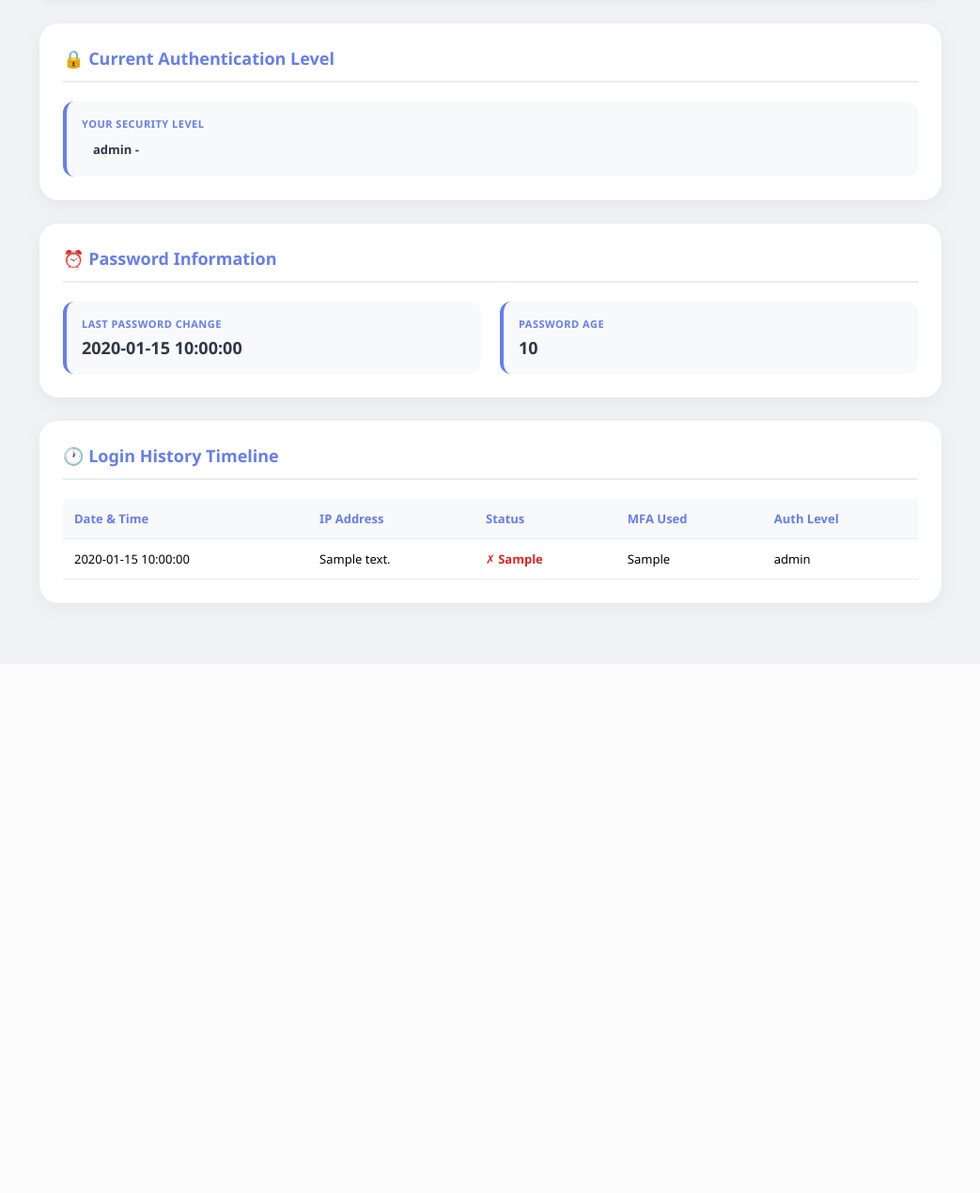
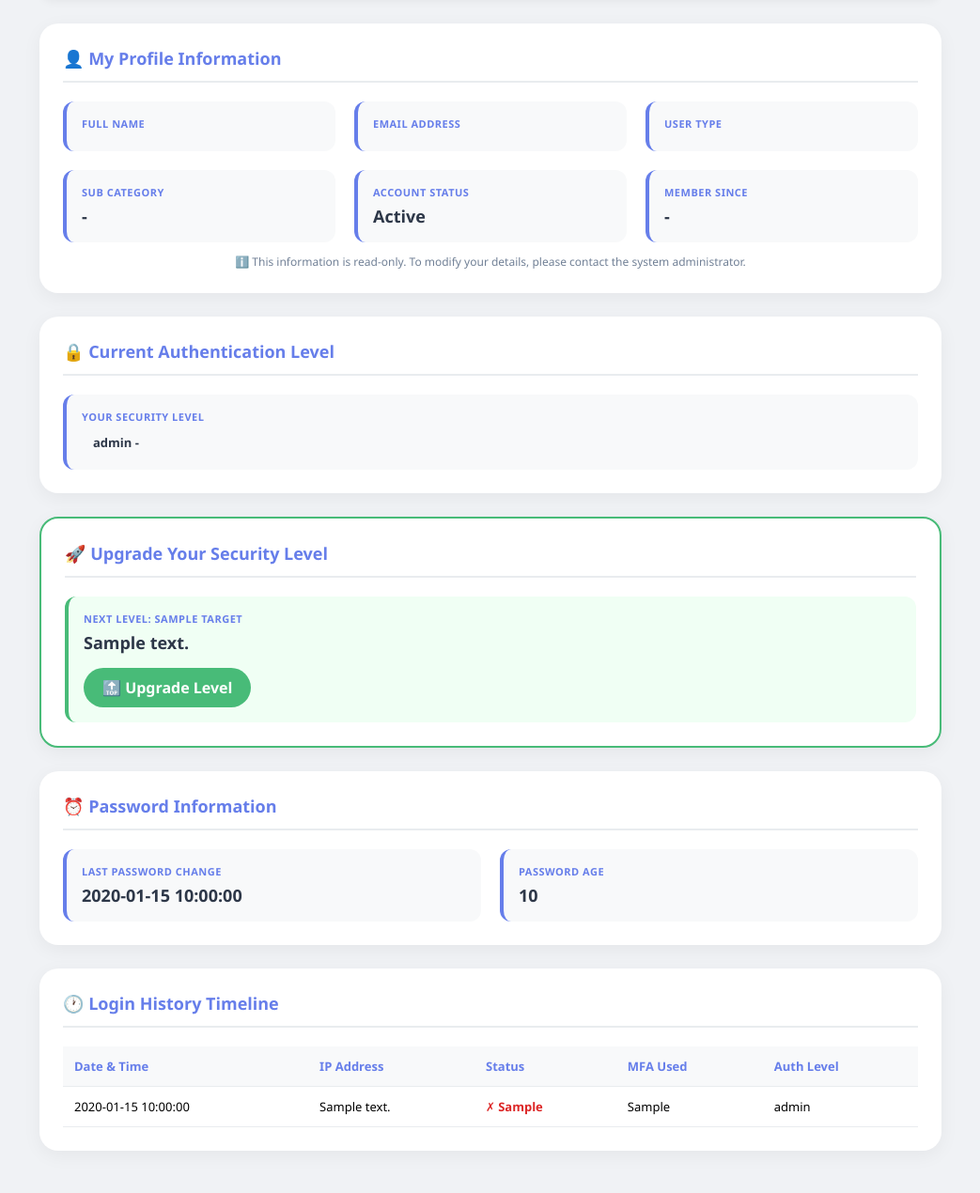
Before and after one commit to NourHane018/IDENTITY1, a Flask app: template identity-main/identity-main/identity_system/templates/auth_security_dashboard.html in a window 1280 px wide. Shown: the part 93-1363 px from the top of the page at 94% size, without its empty margins (118-1161 px from the left). Before the commit the page ends 750 px from the top, so only its background shows below. Run offline with Flask 3, Linux system fonts and the light colour scheme; the template is opened without the code that fills it: most values are stand-ins (such as "Sample title", 1, 10 or a date in 2020).

Commit message:
update all

```diff
--- a/identity-main/identity-main/identity_system/app.py
+++ b/identity-main/identity-main/identity_system/app.py
@@ -1,4 +1,4 @@
-# app.py - University Identity & Access Management System (Final Clean Version)
+# app.py - University Identity & Access Management System (Final Corrected)
 import sqlite3
 from datetime import datetime, timedelta
 import os, re, secrets, random, string, json, base64, io, smtplib
@@ -30,7 +30,7 @@
     OTP_RATE_LIMIT = 5
     OTP_RESEND_COOLDOWN = 60
     OTP_MAX_ATTEMPTS = 5
-    TOTP_TIME_STEP = 30        # Fixed to 30 seconds for Google Authenticator compatibility
+    TOTP_TIME_STEP = 30
     TOTP_DIGITS = 6
     TOTP_BACKUP_CODES_COUNT = 10
     RESET_TOKEN_VALIDITY = 60
@@ -328,6 +328,9 @@
     return ''.join(random.choices(chars, k=12))
 
 def is_valid_transition(current, new, changed_at=None):
+    # Treat None as 'Pending'
+    if current is None:
+        current = 'Pending'
     if current == new:
         return True
     if current not in IDConfig.VALID_TRANSITIONS or new not in IDConfig.VALID_TRANSITIONS[current]:
@@ -511,16 +514,21 @@
     conn.commit()
     conn.close()
 
+# ======================== LEVEL MANAGEMENT ========================
 def get_user_auth_level(user_type, sub_category):
+    """Default level as per specification table"""
     if user_type == 'IT Admin':
-        return 'L2'   # Will be upgraded after MFA setup
+        return 'L2'   # IT Admin starts at L2, upgrades to L4 after MFA setup
     if user_type in ['Faculty', 'Admin Staff', 'Staff', 'Researcher']:
         return 'L2'
-    if user_type == 'Student' and sub_category == 'International/Exchange':
-        return 'L2'
+    if user_type == 'Student':
+        return 'L2' if sub_category == 'International/Exchange' else 'L1'
+    if user_type == 'Contractor':
+        return 'L1'
     return 'L1'
 
 def get_effective_auth_level(person_id):
+    """Actual level based on enabled MFA methods and special flags"""
     with get_db_connection('auth.db') as conn_auth, get_db_connection() as conn_main:
         user = conn_main.execute("SELECT type, sub_category, is_department_head, is_hr_payroll, contract_expiry_date FROM People WHERE id=?", (person_id,)).fetchone()
         if not user:
@@ -533,27 +541,20 @@
         has_email_otp = 'email_otp' in mfa_types
         has_security = conn_auth.execute("SELECT COUNT(*) FROM SecurityQuestions WHERE person_id=?", (person_id,)).fetchone()[0] >= 2
 
-        # Check contract expiry for contractors
+        # Contractor expiry check
         if user_type == 'Contractor' and contract_expiry:
-            expiry_date = datetime.fromisoformat(contract_expiry)
-            if datetime.now() > expiry_date:
+            if datetime.now() > datetime.fromisoformat(contract_expiry):
                 return 'L1'
 
-        # IT Admin
+        # IT Admin: L4 only if both TOTP and security questions are set
         if user_type == 'IT Admin':
-            if has_totp and has_security:
-                return 'L4'
-            else:
-                return 'L2'
+            return 'L4' if (has_totp and has_security) else 'L2'
 
         # Faculty, Admin Staff, Researchers
         if user_type in ['Faculty', 'Admin Staff', 'Staff', 'Researcher']:
             mandatory_l3 = (user_type == 'Faculty' and is_dept_head) or (user_type in ['Admin Staff', 'Staff'] and is_hr)
             if mandatory_l3:
-                if has_totp:
-                    return 'L3'
-                else:
-                    return 'L2'
+                return 'L3' if has_totp else 'L2'
             else:
                 if has_totp and has_security:
                     return 'L4'
@@ -567,19 +568,55 @@
             if sub_cat == 'International/Exchange':
                 return 'L2'
             else:
-                if has_email_otp:
-                    return 'L2'
-                else:
-                    return 'L1'
+                return 'L2' if has_email_otp else 'L1'
 
         # Contractors
         if user_type == 'Contractor':
-            if has_email_otp:
-                return 'L2'
-            else:
-                return 'L1'
+            return 'L2' if has_email_otp else 'L1'
 
         return 'L1'
+
+def get_next_upgrade_target(person_id):
+    """Determine next possible upgrade level and required MFA method"""
+    with get_db_connection() as conn:
+        user = conn.execute("SELECT type, sub_category, is_department_head, is_hr_payroll FROM People WHERE id=?", (person_id,)).fetchone()
+        if not user:
+            return None
+        user_type, sub_cat, is_dept_head, is_hr = user
+
+    current = get_effective_auth_level(person_id)
+
+    # IT Admin: from L2 to L4 requires both TOTP and security questions
+    if user_type == 'IT Admin':
+        if current == 'L2':
+            return {'target': 'L4', 'required_mfa': 'totp_and_security',
+                    'message': 'Set up TOTP and Security Questions to reach L4 (Critical security)'}
+        elif current == 'L3':   # has TOTP but no security
+            return {'target': 'L4', 'required_mfa': 'security_question',
+                    'message': 'Set up Security Questions to reach L4'}
+        return None
+
+    # Students (non-international)
+    if user_type == 'Student' and sub_cat != 'International/Exchange':
+        if current == 'L1':
+            return {'target': 'L2', 'required_mfa': 'email_otp',
+                    'message': 'Enable Email OTP to upgrade to L2'}
+
+    # Faculty, Admin Staff, Researchers
+    if user_type in ['Faculty', 'Admin Staff', 'Staff', 'Researcher']:
+        if current == 'L2':
+            return {'target': 'L3', 'required_mfa': 'totp',
+                    'message': 'Enable TOTP to upgrade to L3'}
+        elif current == 'L3':
+            return {'target': 'L4', 'required_mfa': 'security_question',
+                    'message': 'Set up Security Questions to upgrade to L4'}
+
+    # Contractors
+    if user_type == 'Contractor' and current == 'L1':
+        return {'target': 'L2', 'required_mfa': 'email_otp',
+                'message': 'Enable Email OTP to upgrade to L2'}
+
+    return None
 
 def upgrade_auth_level_if_needed(person_id):
     new_level = get_effective_auth_level(person_id)
@@ -673,12 +710,10 @@
             'is_department_head', 'is_hr_payroll', 'contract_expiry_date'
         ]
         values = [uid] + [data.get(field) for field in fields[1:]]
-        # Convert checkbox values to 0/1
         if 'is_department_head' in data:
             values[fields.index('is_department_head')] = 1 if data.get('is_department_head') == 'on' else 0
         if 'is_hr_payroll' in data:
             values[fields.index('is_hr_payroll')] = 1 if data.get('is_hr_payroll') == 'on' else 0
-        # Set status_changed_at
         values[fields.index('status_changed_at')] = now
         placeholders = ','.join(['?']*len(fields))
         conn.execute(f"INSERT INTO People ({','.join(fields)}) VALUES ({placeholders})", values)
@@ -729,7 +764,6 @@
                 conn.close()
                 return render_template("edit.html", person=person, error=f"Invalid status transition from {person['status']} to {new_status}")
             conn.execute("UPDATE People SET status=?, status_changed_at=? WHERE id=?", (new_status, datetime.now().isoformat(), uid))
-        # Update other fields (excluding immutable ones)
         for key in person.keys():
             if key not in ['id', 'status', 'status_changed_at', 'created_at'] and key in request.form:
                 new_val = request.form.get(key)
@@ -805,10 +839,9 @@
                 return render_template("auth_login.html")
             pid, email, fname, lname, utype, subcat, is_dept_head, is_hr, contract_expiry = person
 
-            # Check contractor expiry
+            # Contractor expiry check
             if utype == 'Contractor' and contract_expiry:
-                expiry_date = datetime.fromisoformat(contract_expiry)
-                if datetime.now() > expiry_date:
+                if datetime.now() > datetime.fromisoformat(contract_expiry):
                     flash("Your contract has expired. Please contact administration.", "error")
                     return render_template("auth_login.html")
 
@@ -828,13 +861,30 @@
             auth_level = auth[1]
             first_login = auth[2]
 
+            # ---------- MANDATORY LEVEL ENFORCEMENT (Per Table) ----------
+            # 1. International students must have L2 (email_otp)
+            if utype == 'Student' and subcat == 'International/Exchange':
+                has_otp = conn_auth.execute("SELECT COUNT(*) FROM MFASecrets WHERE person_id=? AND method_type='email_otp' AND verified=1", (pid,)).fetchone()[0] > 0
+                if not has_otp:
+                    flash("International students must enable Email OTP (L2). Please set up MFA.", "warning")
+                    session['temp_person_id'] = pid
+                    return redirect(url_for('auth_setup_mfa', method='otp'))
+            # 2. Department heads and HR/payroll staff must have L3 (TOTP)
+            if (utype == 'Faculty' and is_dept_head) or (utype in ['Admin Staff', 'Staff'] and is_hr):
+                has_totp = conn_auth.execute("SELECT COUNT(*) FROM MFASecrets WHERE person_id=? AND method_type='totp' AND verified=1", (pid,)).fetchone()[0] > 0
+                if not has_totp:
+                    flash("Department heads / HR staff must enable TOTP (L3). Please set up MFA.", "warning")
+                    session['temp_person_id'] = pid
+                    return redirect(url_for('auth_setup_mfa', method='totp'))
+
+            # Determine required MFA level
             required_level = get_effective_auth_level(pid)
             if required_level != 'L1':
                 session['mfa_person_id'] = pid
                 session['mfa_email'] = email
                 session['mfa_auth_level'] = auth_level
                 session['mfa_first_login'] = first_login
-                methods = AuthConfig.AUTH_LEVELS[required_level]['methods'][1:]
+                methods = AuthConfig.AUTH_LEVELS[required_level]['methods'][1:]  # exclude password
                 session['mfa_required_methods'] = methods
                 session['mfa_completed_steps'] = []
                 if 'email_otp' in methods:
@@ -843,6 +893,7 @@
                     send_email(email, "Your OTP code", f"Code: {otp} (valid {AuthConfig.OTP_VALIDITY} minutes)")
                 return redirect(url_for('auth_mfa'))
 
+            # No MFA required (L1) – proceed with session
             sess_id = create_session(pid, auth_level, ip, ua, remember)
             log_authentication_event(pid, sess_id, ip, True, None, "No", auth_level)
             if first_login:
@@ -1041,22 +1092,45 @@
     sess = validate_session(sid)
     pid = sess[2]
     with get_db_connection() as conn_main, get_db_connection('auth.db') as conn_auth:
-        user = conn_main.execute("SELECT first_name, last_name, email, type FROM People WHERE id=?", (pid,)).fetchone()
+        user = conn_main.execute("SELECT first_name, last_name, email, type, sub_category, status, created_at FROM People WHERE id=?", (pid,)).fetchone()
         auth_info = conn_auth.execute("SELECT auth_level, password_changed_at, first_login, mfa_enabled FROM AuthUsers WHERE person_id=?", (pid,)).fetchone()
         mfa_methods = conn_auth.execute("SELECT method_type, verified FROM MFASecrets WHERE person_id=?", (pid,)).fetchall()
         history = conn_auth.execute("SELECT login_time, ip_address, success, failure_reason, mfa_used, auth_level_used FROM LoginHistory WHERE person_id=? ORDER BY login_time DESC LIMIT 20", (pid,)).fetchall()
-    return render_template("auth_security_dashboard.html", user=user, auth_info=auth_info, mfa_methods=mfa_methods, history=history)
+    # Calculate password age
+    password_age = None
+    if auth_info and auth_info['password_changed_at']:
+        last_change = datetime.fromisoformat(auth_info['password_changed_at'])
+        days_diff = (datetime.now() - last_change).days
+        if days_diff == 0:
+            password_age = "Today"
+        elif days_diff == 1:
+            password_age = "1 day ago"
+        else:
+            password_age = f"{days_diff} days ago"
+    upgrade_target = get_next_upgrade_target(pid)
+    user_type = user['type'] if user else None
+    return render_template("auth_security_dashboard.html", user=user, auth_info=auth_info, mfa_methods=mfa_methods, history=history,user_type=user_type, password_age=password_age,upgrade_target=upgrade_target)
 @app.route('/auth/setup_mfa', methods=['GET','POST'])
 @auth_required
 def auth_setup_mfa():
     sid = request.cookies.get('session_id')
     pid = validate_session(sid)[2]
     force = session.pop('force_mfa_setup', False)
-
-    # جلب نوع المستخدم من قاعدة البيانات
     with get_db_connection() as conn_main:
         user = conn_main.execute("SELECT type FROM People WHERE id=?", (pid,)).fetchone()
         user_type = user[0] if user else None
+    preselected = request.args.get('method')
+
+    # NEW: Auto-enable Email OTP if requested via URL parameter
+    if request.method == 'GET' and preselected == 'otp':
+        conn = get_db_connection('auth.db')
+        conn.execute("INSERT INTO MFASecrets (person_id, method_type, secret, verified, created_at) VALUES (?,?,?,1,?)",
+                     (pid, 'email_otp', 'no_secret_needed', datetime.now().isoformat()))
+        conn.commit()
+        conn.close()
+        upgrade_auth_level_if_needed(pid)
+        flash("Email OTP has been enabled. Your security level has been upgraded to L2.", "success")
+        return redirect(url_for('auth_security_dashboard'))
 
     if request.method == 'POST':
         method = request.form.get('method')
@@ -1081,8 +1155,44 @@
             return render_template("auth_setup_totp.html", secret=secret, qr_code=qr_code, force=force)
         elif method == 'security_question':
             return render_template("auth_setup_security.html", questions=AuthConfig.SECURITY_QUESTIONS, force=force)
+        elif method == 'otp':
+            # This case is for POST from a possible form (though we now auto-handle GET)
+            conn = get_db_connection('auth.db')
+            conn.execute("INSERT INTO MFASecrets (person_id, method_type, secret, verified, created_at) VALUES (?,?,?,1,?)",
+                         (pid, 'email_otp', 'no_secret_needed', datetime.now().isoformat()))
+            conn.commit()
+            conn.close()
+            upgrade_auth_level_if_needed(pid)
+            flash("Email OTP has been enabled. Your level has been upgraded if possible.", "success")
+            return redirect(url_for('auth_security_dashboard'))
+    return render_template("auth_setup_mfa.html", force=force, user_type=user_type, preselected=preselected)
+@app.route('/auth/upgrade_level')
+@auth_required
+def upgrade_level():
+    """Redirect user to setup the required MFA method for next level"""
+    sid = request.cookies.get('session_id')
+    sess = validate_session(sid)
+    pid = sess[2]
+    upgrade = get_next_upgrade_target(pid)
+    if not upgrade:
+        flash("You are already at the maximum allowed level.", "info")
+        return redirect(url_for('auth_security_dashboard'))
+    target = upgrade['target']
+    required = upgrade['required_mfa']
+    flash(f"To upgrade to {target}, please set up {required.upper()}.", "warning")
 
-    return render_template("auth_setup_mfa.html", force=force, user_type=user_type)
+    # Handle special case for IT Admin requiring both TOTP and security questions
+    if required == 'totp_and_security':
+        # Redirect to TOTP setup, after which we will automatically redirect to security questions
+        session['upgrade_to_l4'] = True
+        return redirect(url_for('auth_setup_mfa', method='totp'))
+    elif required == 'email_otp':
+        return redirect(url_for('auth_setup_mfa', method='otp'))
+    elif required == 'totp':
+        return redirect(url_for('auth_setup_mfa', method='totp'))
+    elif required == 'security_question':
+        return redirect(url_for('auth_setup_mfa', method='security_question'))
+    return redirect(url_for('auth_security_dashboard'))
 
 @app.route('/auth/verify_totp', methods=['POST'])
 @auth_required
@@ -1103,7 +1213,8 @@
         conn.commit()
         new_level = upgrade_auth_level_if_needed(pid)
         conn.close()
-        if force:
+        # If this upgrade is part of IT Admin's path to L4, redirect to security questions
+        if session.pop('upgrade_to_l4', False) or force:
             return redirect(url_for('auth_setup_mfa', method='security_question', force=True))
         return render_template("auth_backup_codes.html", backup_codes=backup, new_level=new_level)
     conn.close()
@@ -1175,9 +1286,9 @@
 # ======================== RUN ========================
 if __name__ == "__main__":
     init_dbs()
-    print("="*70)
+    print("=" * 70)
     print("University Identity & Access Management System")
     print("Running at http://127.0.0.1:5000")
     print("Admin login required for some features (IT Admin type)")
-    print("="*70)
+    print("=" * 70)
     app.run(debug=True, host="0.0.0.0", port=5000)
--- a/identity-main/identity-main/identity_system/templates/auth_security_dashboard.html
+++ b/identity-main/identity-main/identity_system/templates/auth_security_dashboard.html
@@ -114,6 +114,21 @@
         .level-L3 { background: #fed7aa; color: #9c4221; }
         .level-L4 { background: #fed7d7; color: #c53030; }
 
+        .btn-upgrade {
+            background: #48bb78;
+            color: white;
+            padding: 10px 20px;
+            border-radius: 40px;
+            text-decoration: none;
+            display: inline-block;
+            font-weight: bold;
+            transition: 0.2s;
+        }
+        .btn-upgrade:hover {
+            background: #38a169;
+            transform: translateY(-2px);
+        }
+
         .table-container {
             overflow-x: auto;
         }
@@ -179,7 +194,41 @@
             </div>
         </div>
 
-        <!-- Current Authentication Level -->
+        <!-- 👤 My Profile Information (Read-Only) -->
+        <div class="card">
+            <h2>👤 My Profile Information</h2>
+            <div class="info-grid">
+                <div class="info-item">
+                    <div class="info-label">Full Name</div>
+                    <div class="info-value">{{ user.first_name }} {{ user.last_name }}</div>
+                </div>
+                <div class="info-item">
+                    <div class="info-label">Email Address</div>
+                    <div class="info-value">{{ user.email }}</div>
+                </div>
+                <div class="info-item">
+                    <div class="info-label">User Type</div>
+                    <div class="info-value">{{ user.type }}</div>
+                </div>
+                <div class="info-item">
+                    <div class="info-label">Sub Category</div>
+                    <div class="info-value">{{ user.sub_category if user.sub_category else '-' }}</div>
+                </div>
+                <div class="info-item">
+                    <div class="info-label">Account Status</div>
+                    <div class="info-value">{{ user.status if user.status else 'Active' }}</div>
+                </div>
+                <div class="info-item">
+                    <div class="info-label">Member Since</div>
+                    <div class="info-value">{{ user.created_at[:10] if user.created_at else '-' }}</div>
+                </div>
+            </div>
+            <div style="font-size: 12px; color: #718096; margin-top: 12px; text-align: center;">
+                ℹ️ This information is read-only. To modify your details, please contact the system administrator.
+            </div>
+        </div>
+
+        <!-- 🔒 Current Authentication Level -->
         <div class="card">
             <h2>🔒 Current Authentication Level</h2>
             <div class="info-grid">
@@ -199,7 +248,21 @@
             </div>
         </div>
 
-        <!-- Password Age and Last Change -->
+        <!-- 🚀 Upgrade Level (if possible) -->
+        {% if upgrade_target %}
+        <div class="card" style="border: 2px solid #48bb78;">
+            <h2>🚀 Upgrade Your Security Level</h2>
+            <div class="info-item" style="background: #f0fff4; border-left-color: #48bb78;">
+                <div class="info-label">Next Level: {{ upgrade_target.target }}</div>
+                <div class="info-value" style="margin-bottom: 15px;">
+                    {{ upgrade_target.message }}
+                </div>
+                <a href="/auth/upgrade_level" class="btn-upgrade">🔝 Upgrade Level</a>
+            </div>
+        </div>
+        {% endif %}
+
+        <!-- ⏰ Password Information -->
         <div class="card">
             <h2>⏰ Password Information</h2>
             <div class="info-grid">
@@ -222,7 +285,7 @@
             </div>
         </div>
 
-        <!-- Login History Timeline -->
+        <!-- 🕐 Login History Timeline -->
         <div class="card">
             <h2>🕐 Login History Timeline</h2>
             <div class="table-container">
```
Also changed, not shown: identity-main/identity-main/identity_system/templates/create.html (+134 -78 lines), identity-main/identity-main/identity_system/auth.db (deleted), identity-main/identity-main/identity_system/database.db (deleted).
